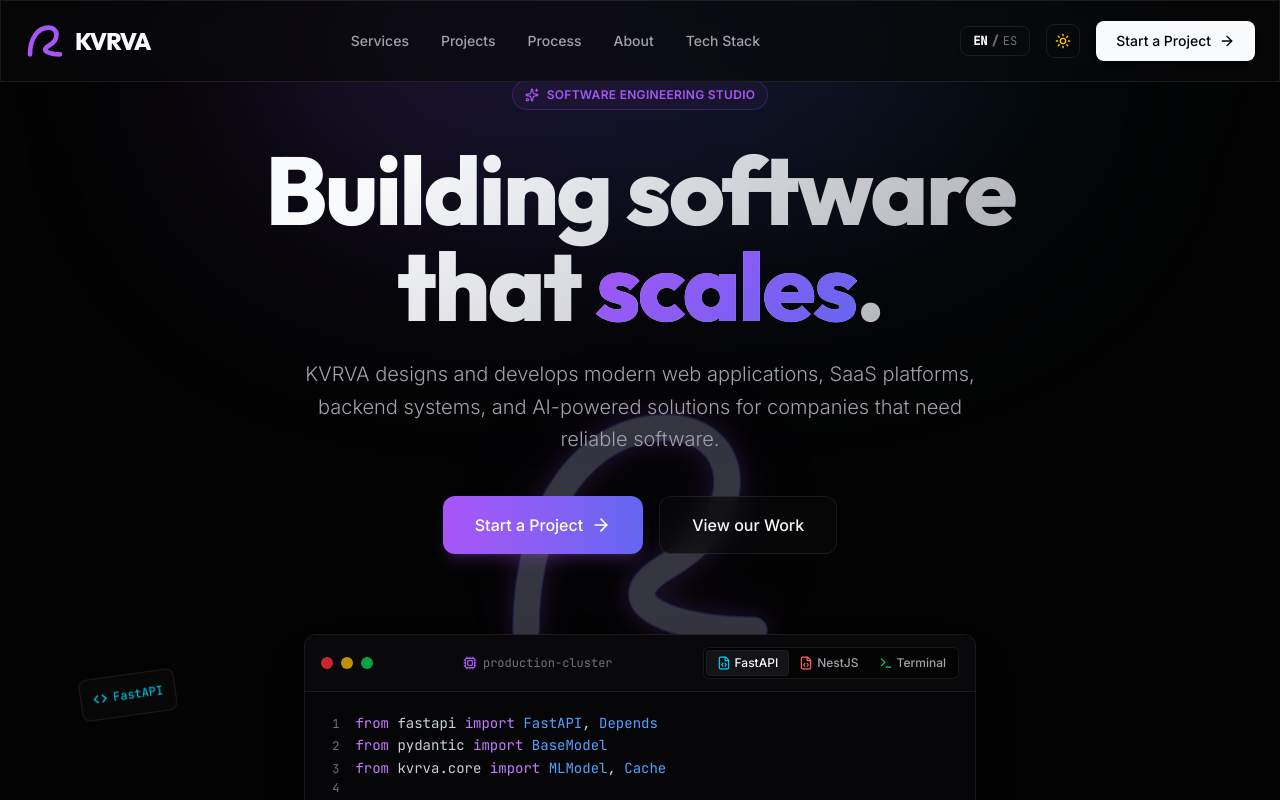
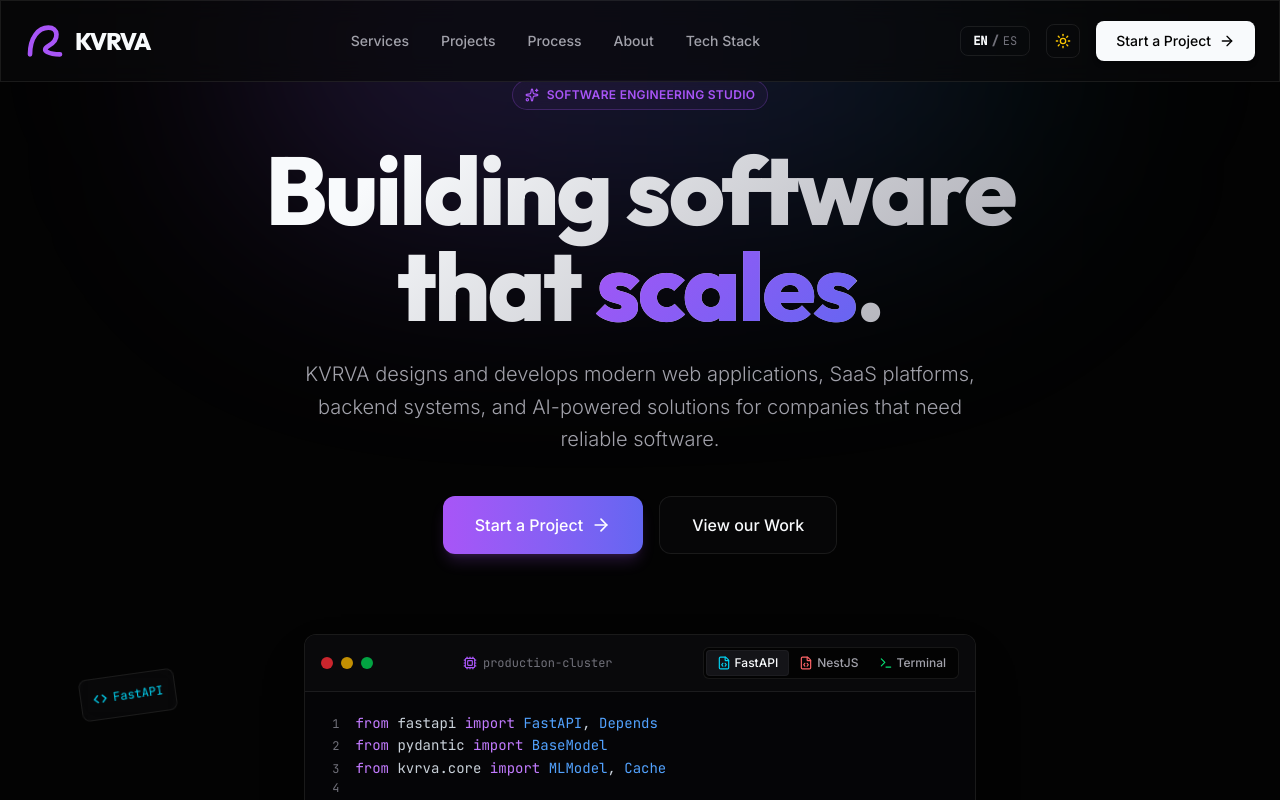
Before and after one commit to kvrva/kvrva, a React (Vite) app: page / in a window 1280 px wide. Shown: the top 800 px of the page. Built offline with nearby package versions, Linux system fonts and the light colour scheme.

Commit message:
Change Interactive3DLogo positioning to fixed for global scroll persistence

```diff
--- a/src/App.tsx
+++ b/src/App.tsx
@@ -3,6 +3,7 @@
 import { Footer } from './components/Footer';
 import { GridBackground } from './components/GridBackground';
 import { InteractiveParticles } from './components/InteractiveParticles';
+import { Interactive3DLogo } from './components/Interactive3DLogo';
 import { TranslationProvider } from './context/TranslationContext';
 
 // Sections
@@ -44,6 +45,11 @@
       <GridBackground />
       <InteractiveParticles />
 
+      {/* 3D Exploded Background Logo (Fixed) */}
+      <div className="fixed top-[45%] sm:top-[40%] left-1/2 -translate-x-1/2 -translate-y-1/2 w-full max-w-lg md:max-w-[800px] h-[350px] sm:h-[450px] -z-10 pointer-events-none select-none opacity-20 dark:opacity-10 flex items-center justify-center">
+        <Interactive3DLogo />
+      </div>
+
       {/* Main sticky navigation */}
       <Navbar theme={theme} toggleTheme={toggleTheme} />
 
--- a/src/sections/Hero.tsx
+++ b/src/sections/Hero.tsx
@@ -2,7 +2,6 @@
 import { ArrowRight, Sparkles, Code, Terminal } from 'lucide-react';
 import { motion } from 'framer-motion';
 import { CodeSnippet } from '../components/CodeSnippet';
-import { Interactive3DLogo } from '../components/Interactive3DLogo';
 import { useTranslation } from '../context/TranslationContext';
 
 export const Hero: React.FC = () => {
@@ -12,11 +11,6 @@
     <section className="relative min-h-[calc(100vh-80px)] flex flex-col items-center justify-center pt-20 pb-16 px-6 overflow-hidden">
       {/* Decorative gradient radial overlay */}
       <div className="absolute top-[-10%] left-1/2 -translate-x-1/2 w-full max-w-[800px] h-[350px] bg-gradient-to-r from-accent-primary/20 via-accent-secondary/20 to-cyan-500/10 rounded-full blur-[120px] pointer-events-none" />
-
-      {/* Interactive 3D Exploded Background Logo */}
-      <div className="absolute top-[40%] left-1/2 -translate-x-1/2 -translate-y-1/2 w-full max-w-lg md:max-w-[800px] h-[350px] sm:h-[450px] -z-10 pointer-events-none select-none opacity-25 dark:opacity-15 flex items-center justify-center">
-        <Interactive3DLogo />
-      </div>
 
       {/* Main container */}
       <div className="w-full max-w-5xl mx-auto text-center z-10 flex flex-col items-center">
```
